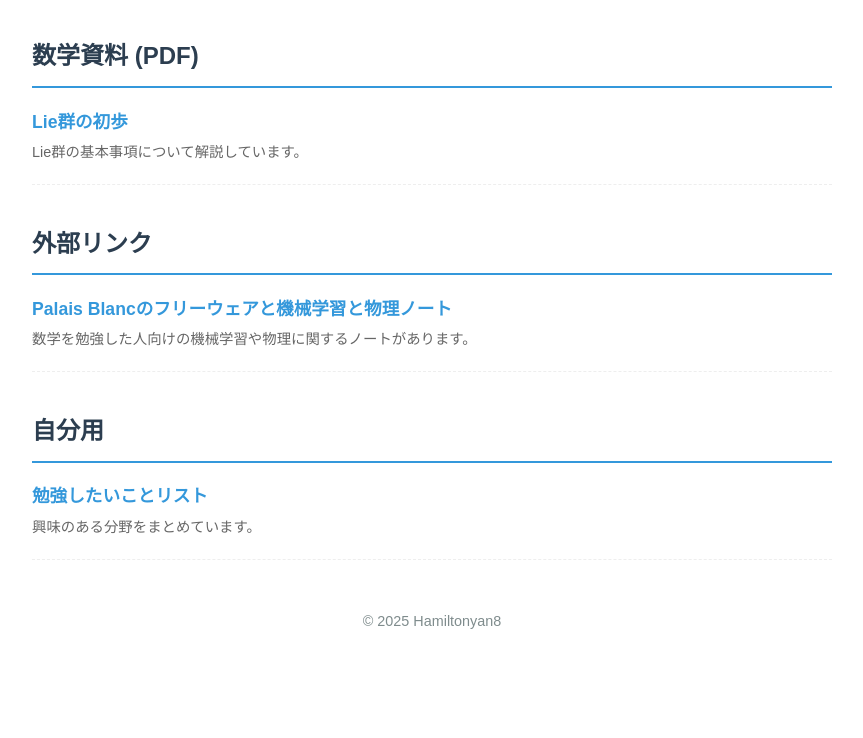
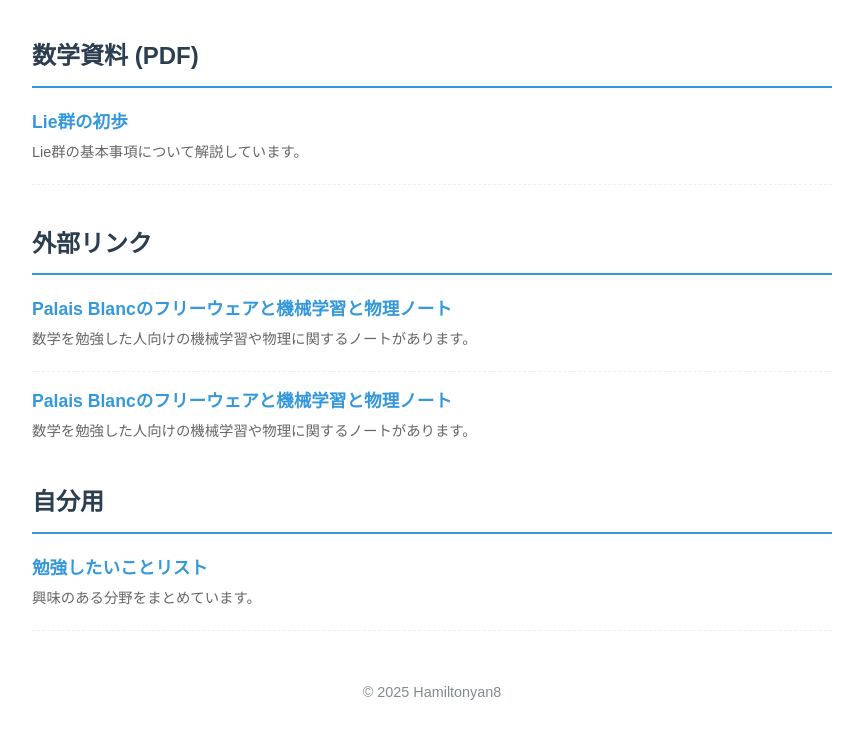
Before and after one commit to Hamiltonyan8/Hamiltonyan8.github.io, a plain HTML site: page index.html in a window 1280 px wide. Shown: the part 158-896 px from the top of the page, without its empty margins (208-1071 px from the left). Before the commit the page ends 825 px from the top, so only its background shows below. Drawn offline with Linux system fonts and the light colour scheme.

Commit message:
Update index.html

```diff
--- a/index.html
+++ b/index.html
@@ -122,6 +122,10 @@
                 </a></div>
                 <div class="item-description">数学を勉強した人向けの機械学習や物理に関するノートがあります。</div>
             </div>
+                <div class="item-title"><a href="https://palaisblanc.at-ninja.jp/index.html" target="_blank" rel="noopener noreferrer">
+                    Palais Blancのフリーウェアと機械学習と物理ノート
+                </a></div>
+                <div class="item-description">数学を勉強した人向けの機械学習や物理に関するノートがあります。</div>
             <!-- 他の外部リンクもここに追加できます -->
         </div>
 
```
